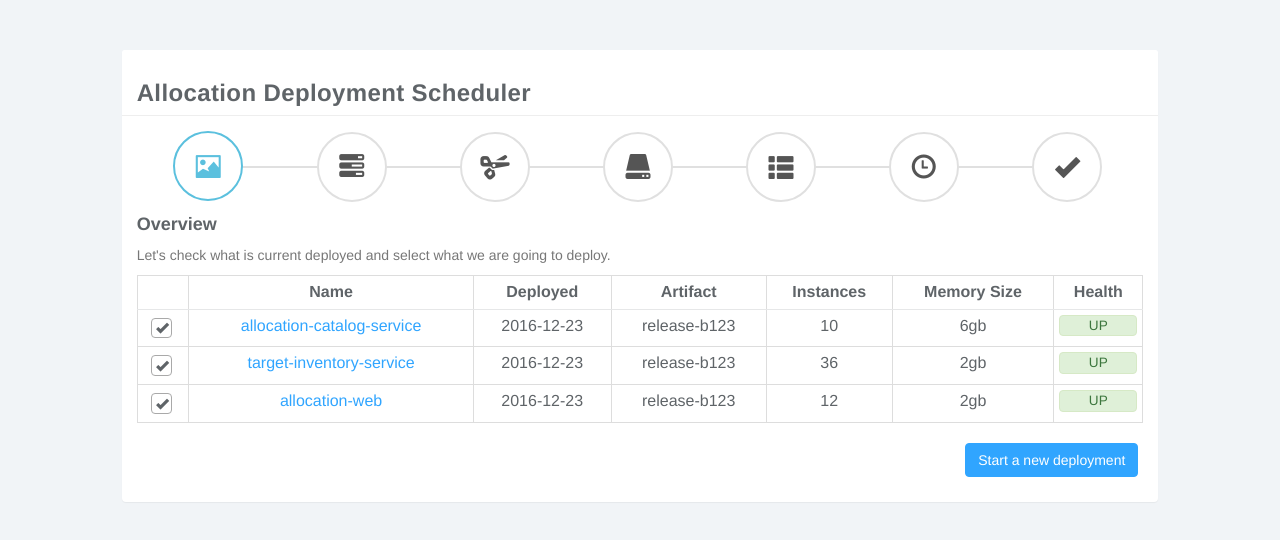
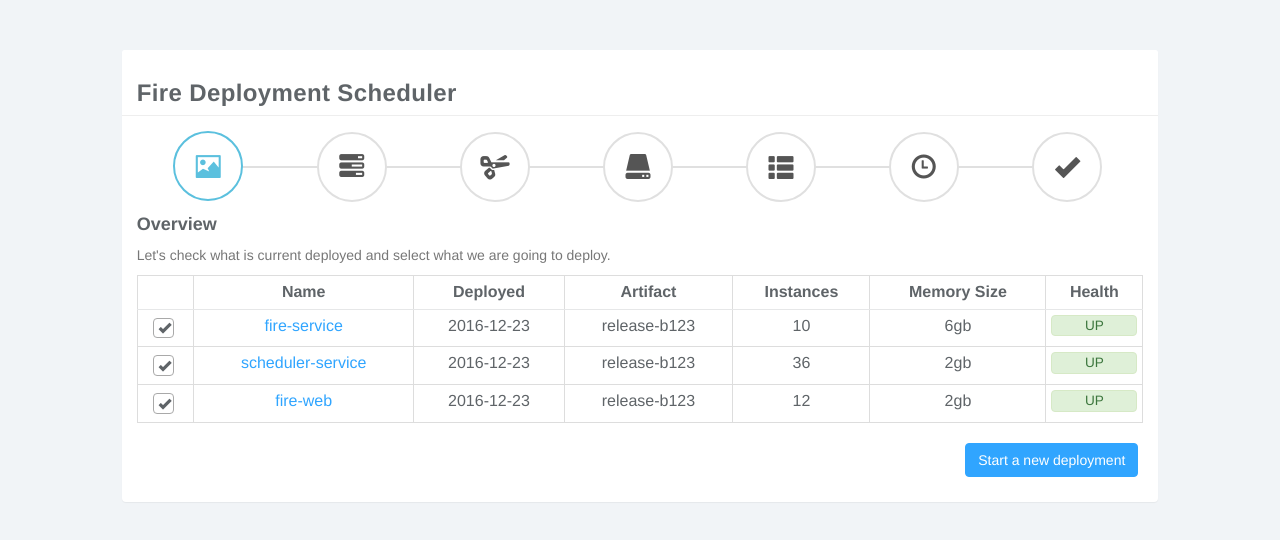
Before and after one commit to gustavodido/xdeploy, a plain HTML site: page index.html in a window 1280 px wide. Drawn offline with nearby package versions, Linux system fonts and the light colour scheme; a script that the page names is missing.

Commit message:
Add static file.

```diff
--- a/index.html
+++ b/index.html
@@ -13,7 +13,7 @@
             <div class="col-lg-10">
                 <div class="panel panel-default">
                     <div class="panel-heading">
-                        <h3><b>Allocation Deployment Scheduler</b></h3>
+                        <h3><b>Fire Deployment Scheduler</b></h3>
                     </div>
                     <div class="panel-body">
                         <div class="container-fluid">
@@ -102,7 +102,7 @@
                                                                     </div>
                                                                 </td>
                                                                 <td>
-                                                                    <a>allocation-catalog-service</a>
+                                                                    <a>fire-service</a>
                                                                 </td>
                                                                 <td>2016-12-23</td>
                                                                 <td>release-b123</td>
@@ -122,7 +122,7 @@
                                                                     </div>
                                                                 </td>
                                                                 <td>
-                                                                    <a>target-inventory-service</a>
+                                                                    <a>scheduler-service</a>
                                                                 </td>
                                                                 <td>2016-12-23</td>
                                                                 <td>release-b123</td>
@@ -142,7 +142,7 @@
                                                                     </div>
                                                                 </td>
                                                                 <td>
-                                                                    <a>allocation-web</a>
+                                                                    <a>fire-web</a>
                                                                 </td>
                                                                 <td>2016-12-23</td>
                                                                 <td>release-b123</td>
@@ -266,7 +266,7 @@
                                                                         <tbody>
                                                                             <tr>
                                                                                 <td>
-                                                                                    <a>allocation-catalog-service</a>
+                                                                                    <a>fire-service</a>
                                                                                 </td>
                                                                                 <td>2016-12-23</td>
                                                                                 <td class="text-center">
@@ -275,7 +275,7 @@
                                                                             </tr>
                                                                             <tr>
                                                                                 <td>
-                                                                                    <a>target-inventory-service</a>
+                                                                                    <a>scheduler-service</a>
                                                                                 </td>
                                                                                 <td>2016-12-23</td>
                                                                                 <td class="text-center">
@@ -284,7 +284,7 @@
                                                                             </tr>
                                                                             <tr>
                                                                                 <td>
-                                                                                    <a>allocation-web</a>
+                                                                                    <a>fire-web</a>
                                                                                 </td>
                                                                                 <td>2016-12-23</td>
                                                                                 <td class="text-center">
@@ -338,7 +338,7 @@
                                                         <tbody>
                                                             <tr>
                                                                 <td>
-                                                                    <a>allocation-catalog-service</a>
+                                                                    <a>fire-service</a>
                                                                 </td>
                                                                 <td>2.002</td>
                                                                 <td>2.002</td>
@@ -348,7 +348,7 @@
                                                             </tr>
                                                             <tr>
                                                                 <td>
-                                                                    <a>target-inventory-service</a>
+                                                                    <a>scheduler-service</a>
                                                                 </td>
                                                                 <td>-</td>
                                                                 <td>-</td>
@@ -358,7 +358,7 @@
                                                             </tr>
                                                             <tr>
                                                                 <td>
-                                                                    <a>allocation-web</a>
+                                                                    <a>fire-web</a>
                                                                 </td>
                                                                 <td>1.002</td>
                                                                 <td>1.003</td>
@@ -394,7 +394,7 @@
                                                         <tbody>
                                                             <tr>
                                                                 <td>
-                                                                    <a>allocation-catalog-service</a>
+                                                                    <a>fire-service</a>
                                                                 </td>
                                                                 <td>102</td>
                                                                 <td>103</td>
@@ -404,7 +404,7 @@
                                                             </tr>
                                                             <tr>
                                                                 <td>
-                                                                    <a>target-inventory-service</a>
+                                                                    <a>scheduler-service</a>
                                                                 </td>
                                                                 <td>123</td>
                                                                 <td>123</td>
@@ -414,7 +414,7 @@
                                                             </tr>
                                                             <tr>
                                                                 <td>
-                                                                    <a>allocation-web</a>
+                                                                    <a>fire-web</a>
                                                                 </td>
                                                                 <td>101</td>
                                                                 <td>112</td>
```
